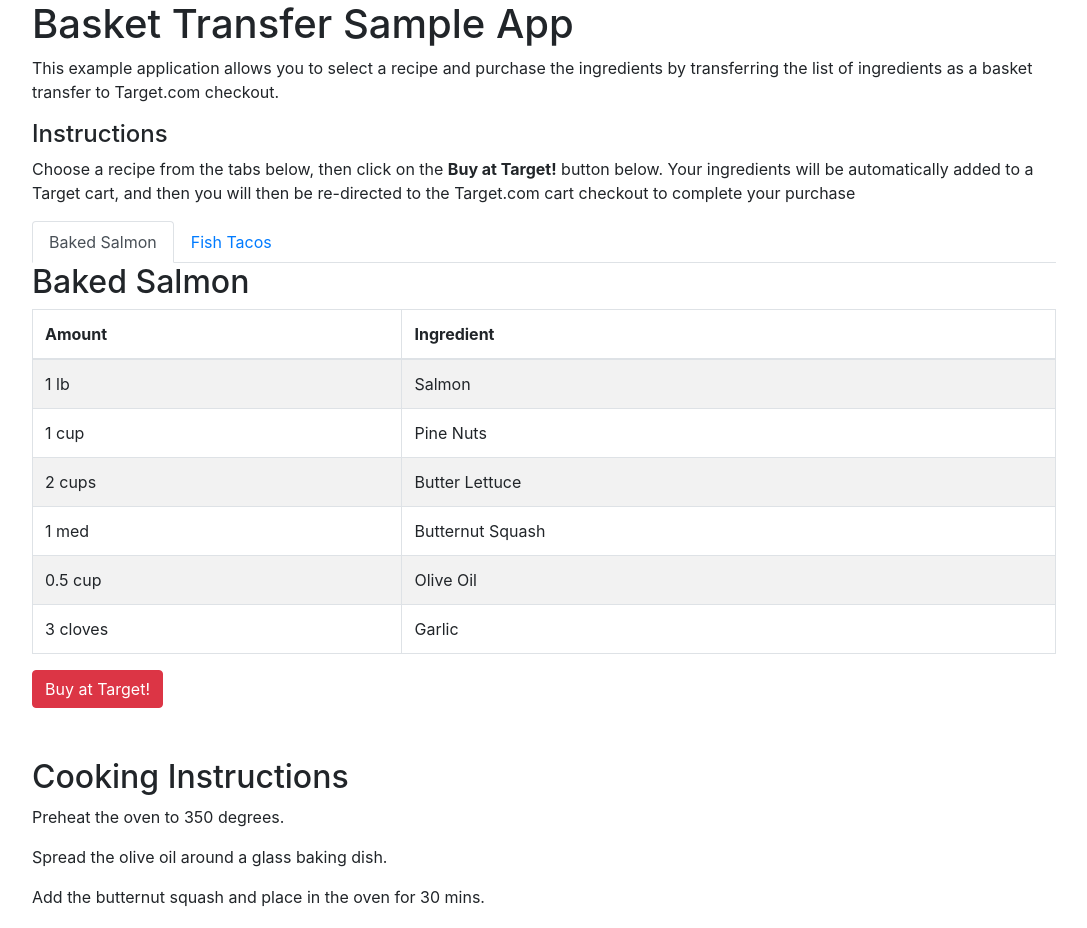
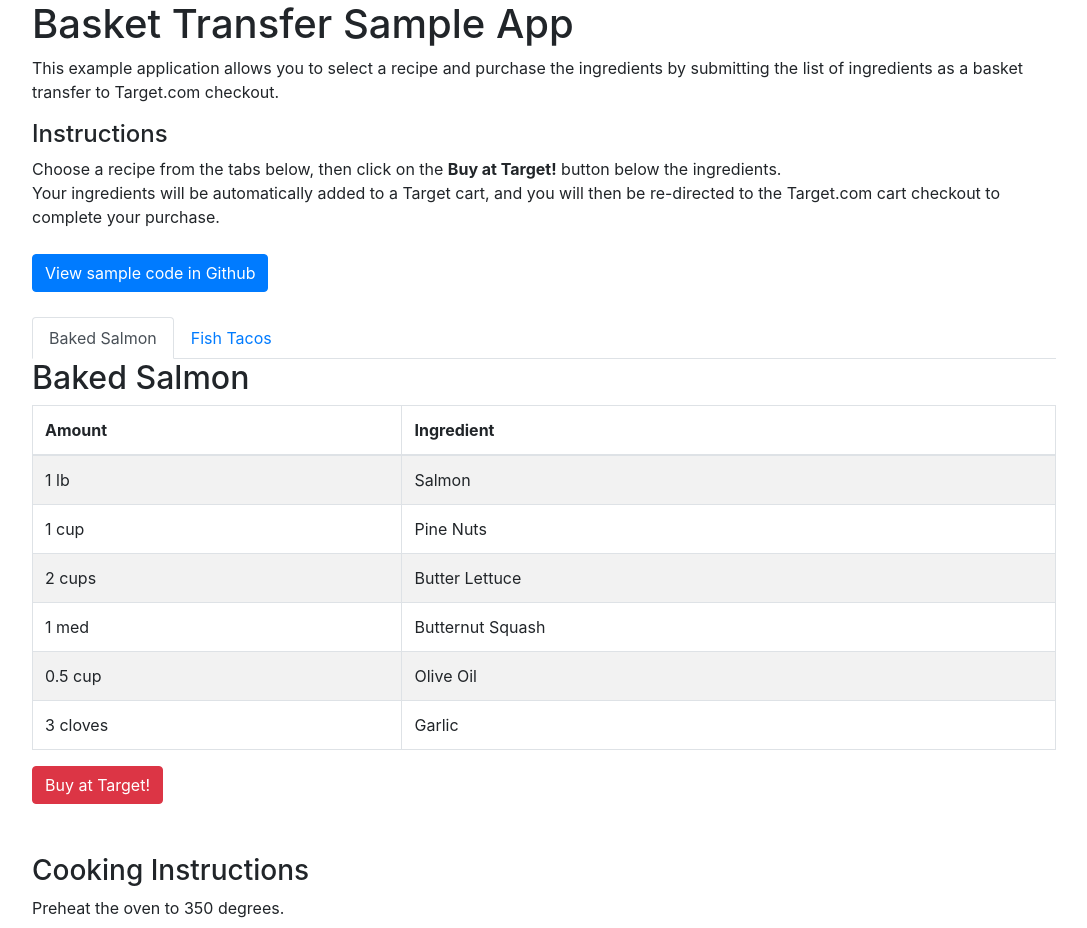
Before and after one commit to target/cartster, a React (Create React App) app: page / in a window 1280 px wide. Shown: the top 928 px of the page, without its empty margins (96-1183 px from the left). Built offline with nearby package versions, Linux system fonts and the light colour scheme.

Commit message:
added link to github. Target favicon

```diff
--- a/src/components/Instructions.js
+++ b/src/components/Instructions.js
@@ -4,7 +4,7 @@
     return (
         <section>
             <div className="instructions">
-                <h2>{title}</h2>
+                <h3>{title}</h3>
                 {steps.map((s, i) => (
                     <p key={i}>{s}</p>
                 ))}
--- a/src/components/Menu.js
+++ b/src/components/Menu.js
@@ -1,7 +1,8 @@
 import React from "react";
 import Recipe from "./Recipe";
 import Tabs from "react-bootstrap/Tabs"
-import Tab from "react-bootstrap/Tab"
+import Tab from "react-bootstrap/Tab";
+import Button from "react-bootstrap/Button";
 
 function Menu({ recipes }) {
     return (
@@ -9,14 +10,17 @@
             <div>
                 <h1>Basket Transfer Sample App</h1>
                 <p>
-                    This example application allows you to select a recipe and purchase the ingredients by transferring
+                    This example application allows you to select a recipe and purchase the ingredients by submitting
                     the list of ingredients as a basket transfer to Target.com checkout.
                 </p>
-                <h4>Instructions</h4>
+                <h4 style={{marginTop: "10px"}}>Instructions</h4>
                 <p>
-                    Choose a recipe from the tabs below, then click on the <b>Buy at Target!</b> button below.  Your ingredients will
-                    be automatically added to a Target cart, and then you will then be re-directed to the Target.com cart checkout to complete your purchase
+                    Choose a recipe from the tabs below, then click on the <b>Buy at Target!</b> button below the ingredients.<br/>
+                    Your ingredients will be automatically added to a Target cart, and you will then be re-directed to the Target.com cart checkout to complete your purchase.
                 </p>
+            </div>
+            <div style={{marginTop: "25px", marginBottom: "25px"}}>
+                <Button variant="primary" href="https://git.target.com/off-platform-experience/minnie-apple" target="_blank">View sample code in Github</Button>
             </div>
             <div className="recipes">
                 <Tabs defaultActiveKey={recipes[0].name}>
@@ -27,9 +31,6 @@
                 ))}
                 </Tabs>
             </div>
-            <div>
-                To view code for this sample app, goto ....
-            </div>
         </div>
     );
 }
```
Also changed, not shown: 1 other file (tests, documents, lock files or other folders).
